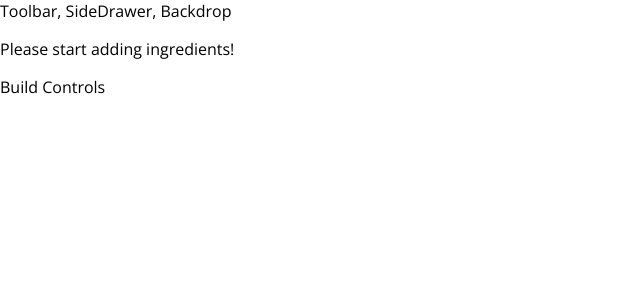
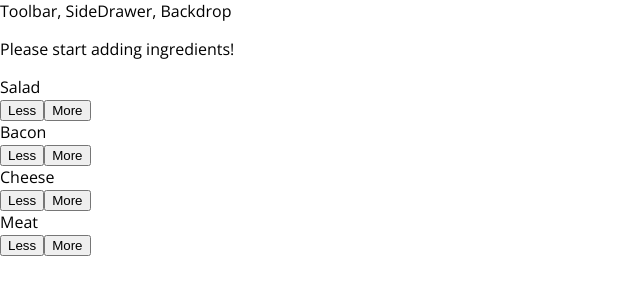
Before and after one commit to Redrogue12/BurgerBuilder, a React app: page / in a window 1280 px wide. Shown: the top 300 px of the page, without its empty margins (0-640 px from the left). Built offline with nearby package versions, Linux system fonts and the light colour scheme.

Commit message:
Controls for burger

```diff
--- a/src/containers/BurgerBuilder/BurgerBuilder.js
+++ b/src/containers/BurgerBuilder/BurgerBuilder.js
@@ -1,6 +1,8 @@
 import React, { Component } from 'react';
+
 import Aux from '../../hoc/Aux';
 import Burger from '../../components/Burger/Burger.js';
+import BuildControls from '../../components/Burger/BuildControls/BuildControls';
 
 class BurgerBuilder extends Component {
 
@@ -17,7 +19,7 @@ class BurgerBuilder extends Component {
     return (
       <Aux>
         <Burger ingredients={this.state.ingredients} />
-        <div>Build Controls</div>
+        <BuildControls />
       </Aux>
     );
   }
```
